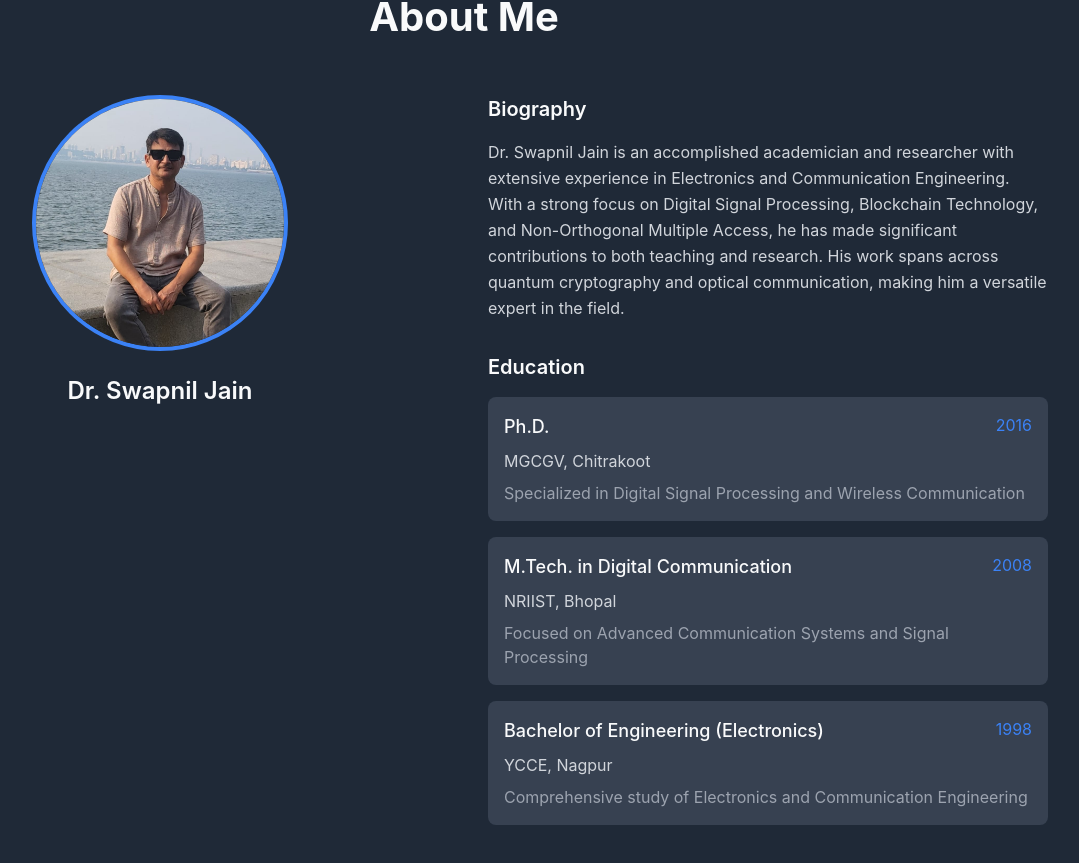
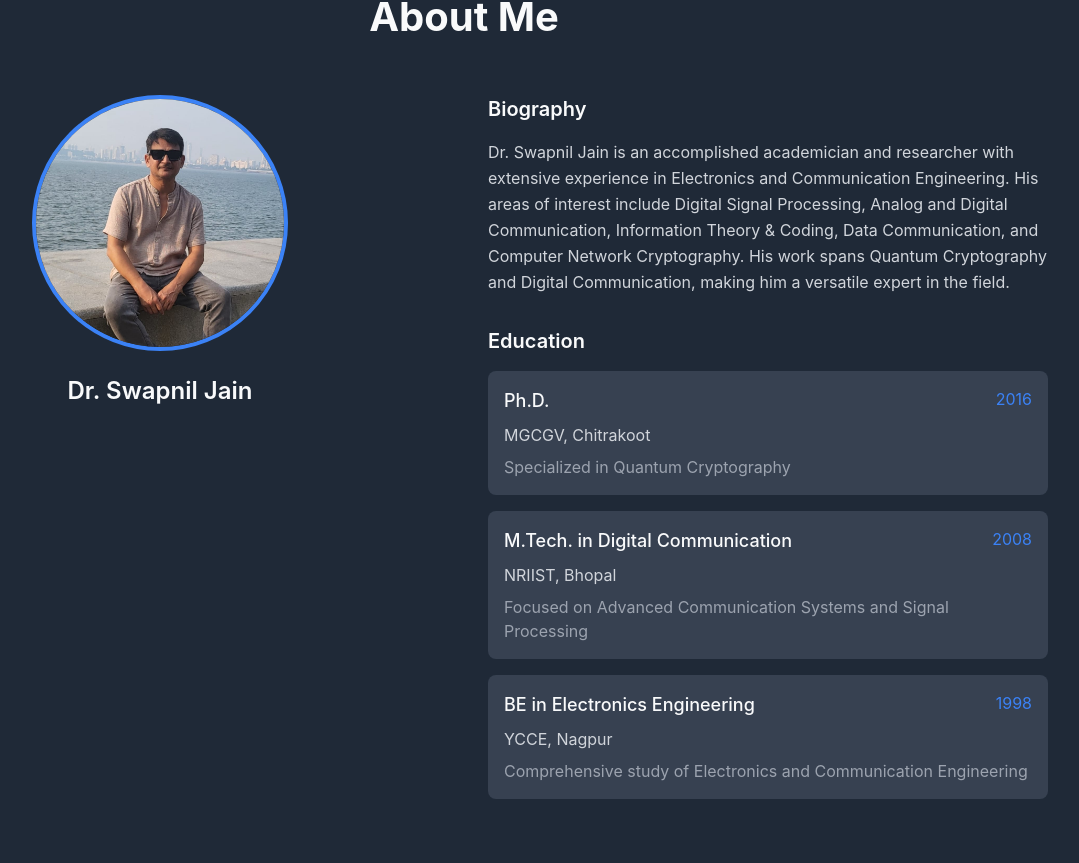
Before and after one commit to AmNotAadi/portfolio, a React (Create React App) app: page / in a window 1280 px wide. Shown: the part 893-1756 px from the top of the page, without its empty margins (176-1255 px from the left). Built offline with nearby package versions, Linux system fonts and the light colour scheme.

Commit message:
Add files via upload

```diff
--- a/src/components/About.tsx
+++ b/src/components/About.tsx
@@ -7,14 +7,14 @@ import {
 } from '@heroicons/react/24/outline';
 import tempProfile from '../assets/temp-profile.jpg';
 
-const bio = `Dr. Swapnil Jain is an accomplished academician and researcher with extensive experience in Electronics and Communication Engineering. With a strong focus on Digital Signal Processing, Blockchain Technology, and Non-Orthogonal Multiple Access, he has made significant contributions to both teaching and research. His work spans across quantum cryptography and optical communication, making him a versatile expert in the field.`;
+const bio = `Dr. Swapnil Jain is an accomplished academician and researcher with extensive experience in Electronics and Communication Engineering. His areas of interest include Digital Signal Processing, Analog and Digital Communication, Information Theory & Coding, Data Communication, and Computer Network Cryptography. His work spans Quantum Cryptography and Digital Communication, making him a versatile expert in the field.`;
 
 const education = [
   {
     degree: "Ph.D.",
     institution: "MGCGV, Chitrakoot",
     year: "2016",
-    details: "Specialized in Digital Signal Processing and Wireless Communication"
+    details: "Specialized in Quantum Cryptography"
   },
   {
     degree: "M.Tech. in Digital Communication",
@@ -23,7 +23,7 @@ const education = [
     details: "Focused on Advanced Communication Systems and Signal Processing"
   },
   {
-    degree: "Bachelor of Engineering (Electronics)",
+    degree: "BE in Electronics Engineering",
     institution: "YCCE, Nagpur",
     year: "1998",
     details: "Comprehensive study of Electronics and Communication Engineering"
```
